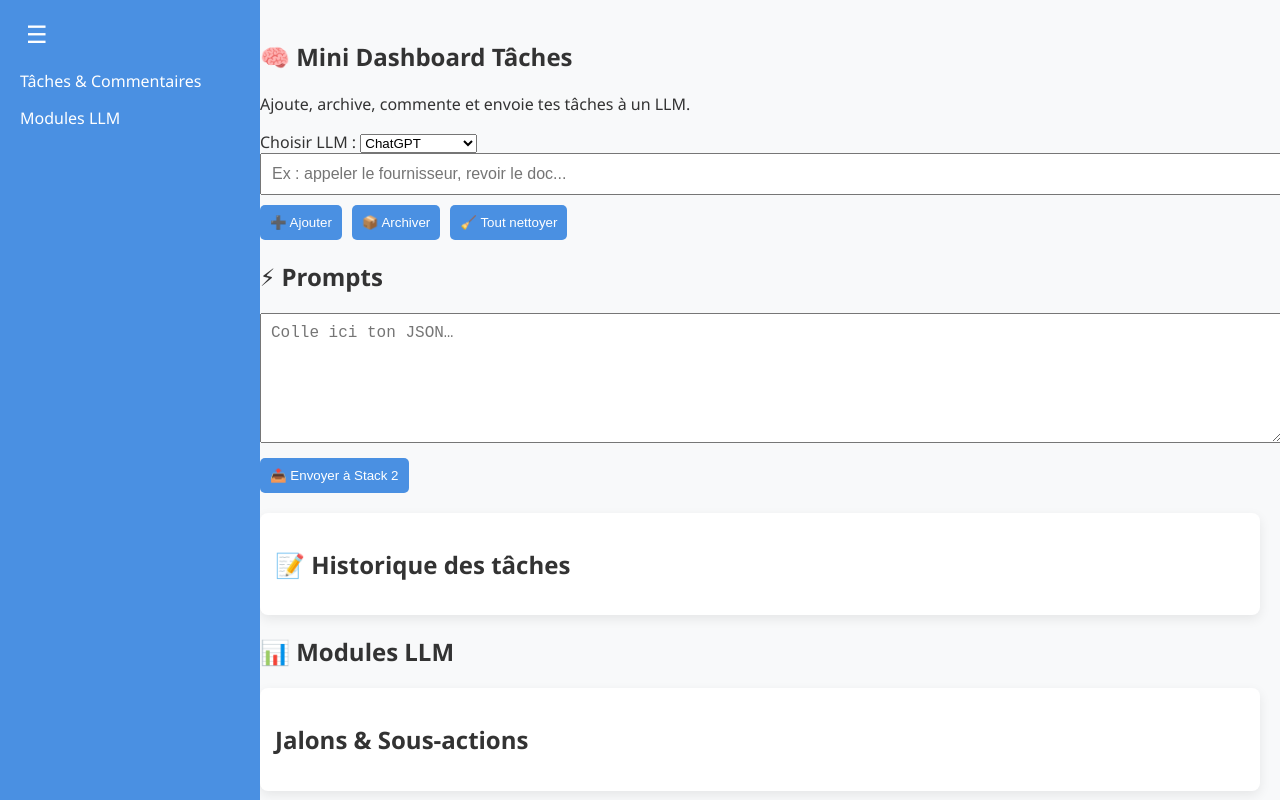
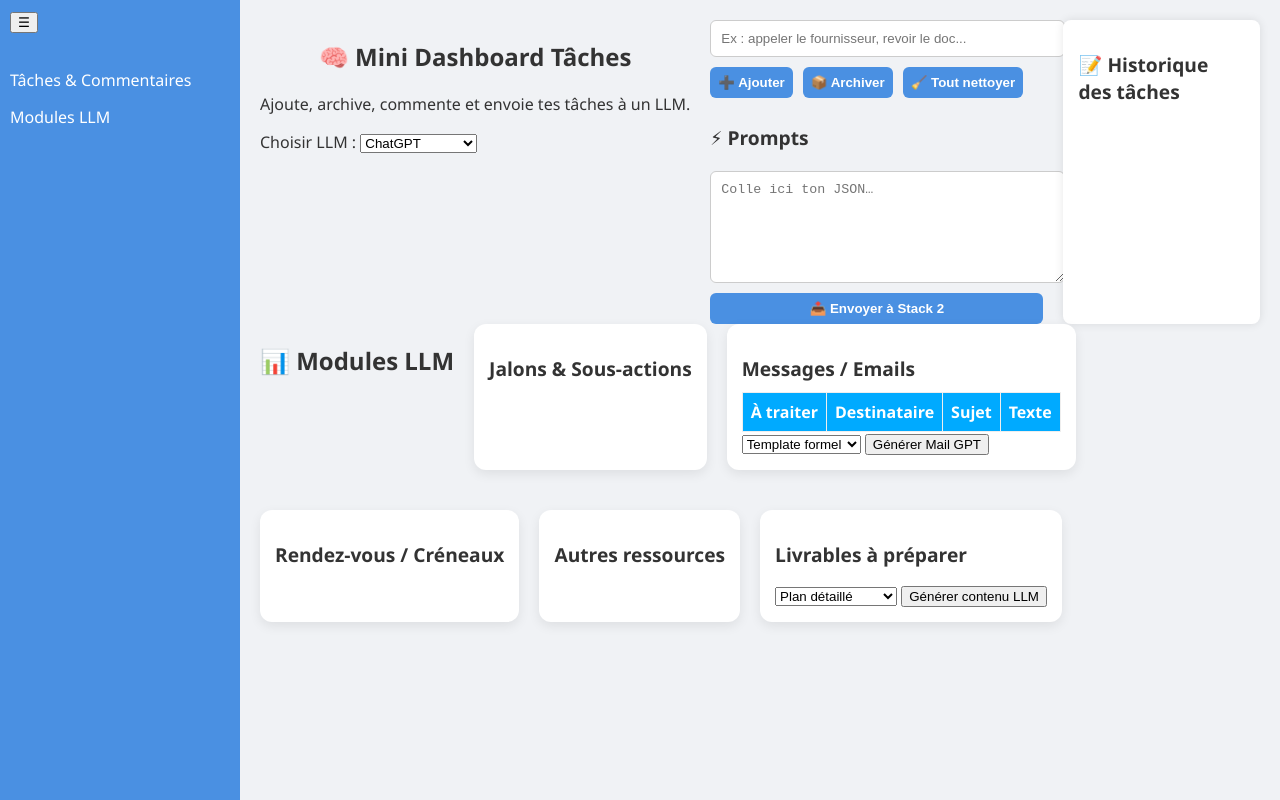
Before and after one commit to b33n-tech/exocog-proto-4, a plain HTML site: page index.html in a window 1280 px wide. Shown: the top 800 px of the page. Drawn offline with Linux system fonts and the light colour scheme.

Commit message:
Update style.css

```diff
--- a/style.css
+++ b/style.css
@@ -1,13 +1,17 @@
+/* Global */
 body {
   font-family: 'Segoe UI', Tahoma, Geneva, Verdana, sans-serif;
   margin: 0;
   padding: 0;
-  background: #f8f9fa;
+  background: #f0f2f5;
   color: #333;
 }
 
+h1 { text-align: center; margin-bottom: 20px; }
+h2 { margin-bottom: 10px; font-size: 1.2rem; }
+
 /* Sidebar */
-#sidebar {
+.sidebar {
   position: fixed;
   left: 0;
   top: 0;
@@ -15,69 +19,53 @@ body {
   height: 100%;
   background: #4a90e2;
   color: white;
-  padding: 20px;
+  padding: 10px;
   transition: transform 0.3s;
 }
-#sidebar.hidden { transform: translateX(-100%); }
-#sidebar ul { list-style: none; padding: 0; margin-top: 20px; }
-#sidebar li { margin: 15px 0; }
-#sidebar a { color: white; text-decoration: none; }
-#toggleSidebar {
-  background: none;
-  border: none;
-  color: white;
-  font-size: 1.5rem;
-  cursor: pointer;
+.sidebar nav ul { list-style: none; padding: 0; }
+.sidebar nav ul li { margin: 15px 0; }
+.sidebar nav ul li a { color: white; text-decoration: none; }
+#toggleSidebar { margin-bottom: 20px; }
+
+/* Main content */
+main { margin-left: 240px; padding: 20px; transition: margin-left 0.3s; }
+.section { display: flex; flex-wrap: wrap; gap: 20px; }
+
+/* Input section */
+.input-section { flex: 2; display: flex; flex-direction: column; gap: 10px; }
+.input-section input, .input-section textarea { padding: 10px; border-radius: 6px; border: 1px solid #ccc; width: 100%; }
+.buttons-row { display: flex; gap: 10px; }
+.input-section button { cursor: pointer; border: none; border-radius: 6px; padding: 8px; background: #4a90e2; color: white; font-weight: bold; }
+.input-section button:hover { background: #357ABD; }
+
+/* Prompts */
+.prompt-panel { display: flex; flex-wrap: wrap; gap: 10px; }
+.prompt-panel button { background: #ff7f50; }
+.prompt-panel button:hover { background: #e0693f; }
+
+/* Task list */
+.task-list { flex: 1; background: white; padding: 15px; border-radius: 8px; box-shadow: 0 0 10px rgba(0,0,0,0.1); max-height: 70vh; overflow-y: auto; }
+.task-list ul { list-style: none; padding: 0; }
+.task-item { padding: 5px; border-bottom: 1px solid #eee; }
+.task-text { font-weight: bold; cursor: pointer; }
+.comment-section { display: flex; flex-direction: column; gap: 5px; }
+.comment-list li { font-size: 0.9rem; color: #555; }
+.comment-input { display: flex; gap: 5px; }
+.comment-input input { flex: 1; padding: 5px; }
+.comment-input button { background: #ff7f50; color: white; }
+
+/* Stack 2 modules */
+.module { background: white; padding: 15px; border-radius: 12px; box-shadow: 0 4px 12px rgba(0,0,0,0.08); margin-bottom: 20px; }
+.module:hover { transform: translateY(-2px); transition: transform 0.2s; }
+.livrable-note { width: 100%; padding: 8px; border-radius: 6px; border: 1px solid #ddd; resize: vertical; min-height: 50px; }
+
+/* Tables */
+table { width: 100%; border-collapse: collapse; }
+th, td { padding: 8px; border: 1px solid #eee; }
+th { background: #00aaff; color: white; }
+
+/* Responsive */
+@media(max-width: 900px){
+  main { margin-left: 0; }
+  .sidebar { transform: translateX(-100%); }
 }
-
-/* Main */
-main { margin-left: 240px; padding: 20px; transition: margin-left 0.3s; }
-#sidebar.hidden + main { margin-left: 20px; }
-
-/* Stack 1 */
-.input-section input, .input-section textarea {
-  width: 100%;
-  padding: 10px;
-  font-size: 1rem;
-  margin-bottom: 10px;
-}
-
-.buttons-row, .json-input-panel button, .mail-actions, .livrable-actions {
-  display: flex;
-  gap: 10px;
-}
-
-textarea#jsonInput { min-height: 120px; font-family: monospace; }
-
-.input-section button, .json-input-panel button {
-  padding: 10px;
-  cursor: pointer;
-  border: none;
-  border-radius: 5px;
-  background: #4a90e2;
-  color: white;
-}
-.input-section button:hover, .json-input-panel button:hover { background: #357ABD; }
-
-.task-list, .module {
-  background: white;
-  padding: 15px;
-  margin-top: 20px;
-  border-radius: 8px;
-  box-shadow: 0 4px 12px rgba(0,0,0,0.08);
-}
-
-/* Table Stack 2 */
-table { width: 100%; border-collapse: collapse; margin-top: 10px; }
-th, td { border: 1px solid #eee; padding: 10px; }
-th { background: #00aaff; color: white; font-weight: 600; }
-tbody tr:nth-child(odd) { background: #f9f9f9; }
-
-/* Buttons Stack 2 */
-button { transition: all 0.2s; }
-button:hover { opacity: 0.9; transform: translateY(-2px); }
-
-@media(max-width:800px){
-  main { margin-left: 0; }
-  #sidebar { transform: translateX(-100%); position: absolute; z-index: 100; }
-}
```
